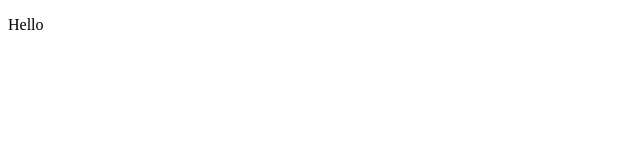
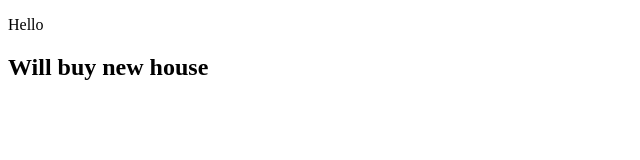
Before and after one commit to pavelmorozec/project, a plain HTML site: page Index.html in a window 1280 px wide. Shown: the whole page, without its empty margins (0-640 px from the left). Drawn offline with Linux system fonts and the light colour scheme.

Commit message:
index mod

```diff
--- a/Index.html
+++ b/Index.html
@@ -9,5 +9,7 @@
     <p>Hello
     </p>
     <script src="js/script.js"></script>
+
+    <h2>Will buy new house</h2>
 </body>
 </html>
```
